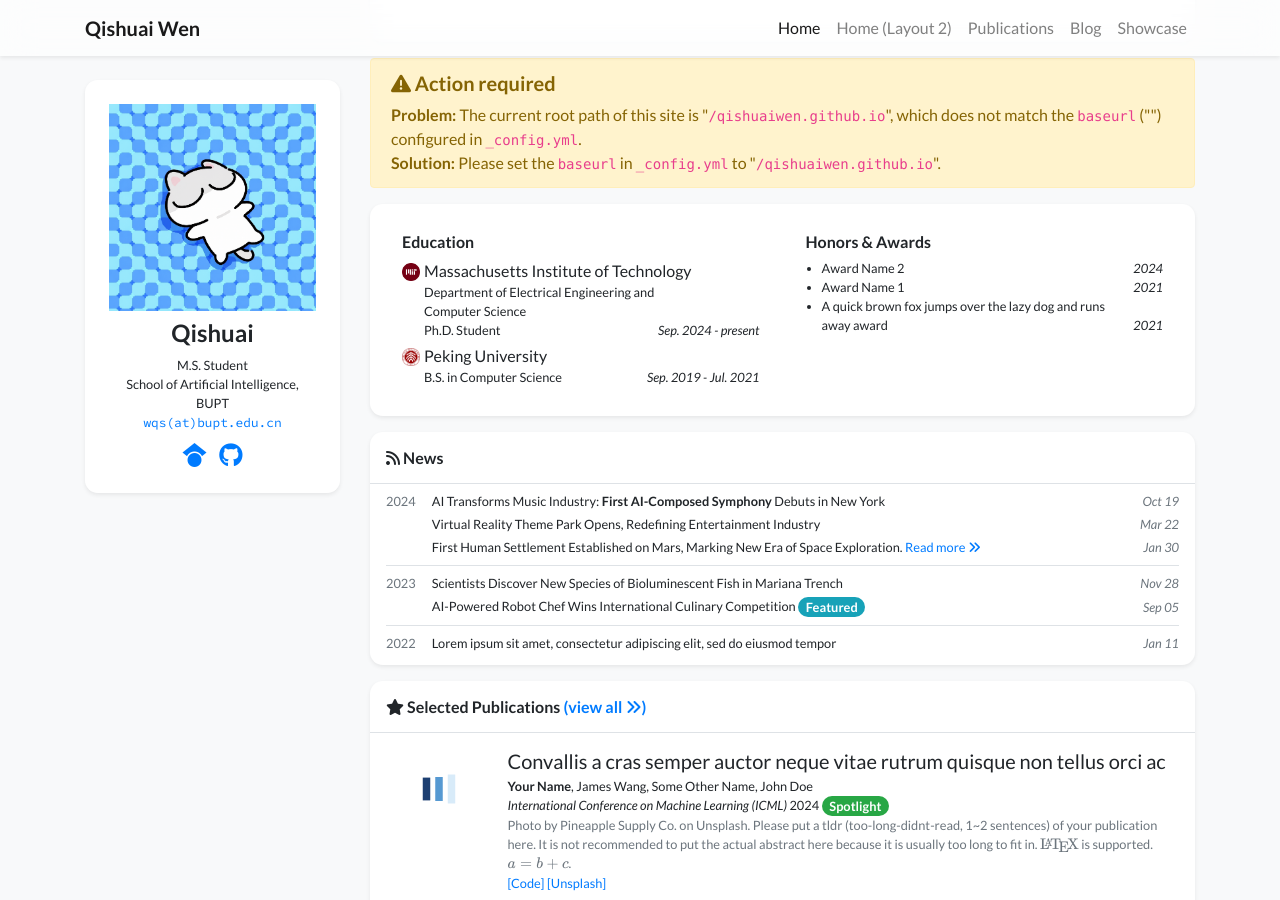
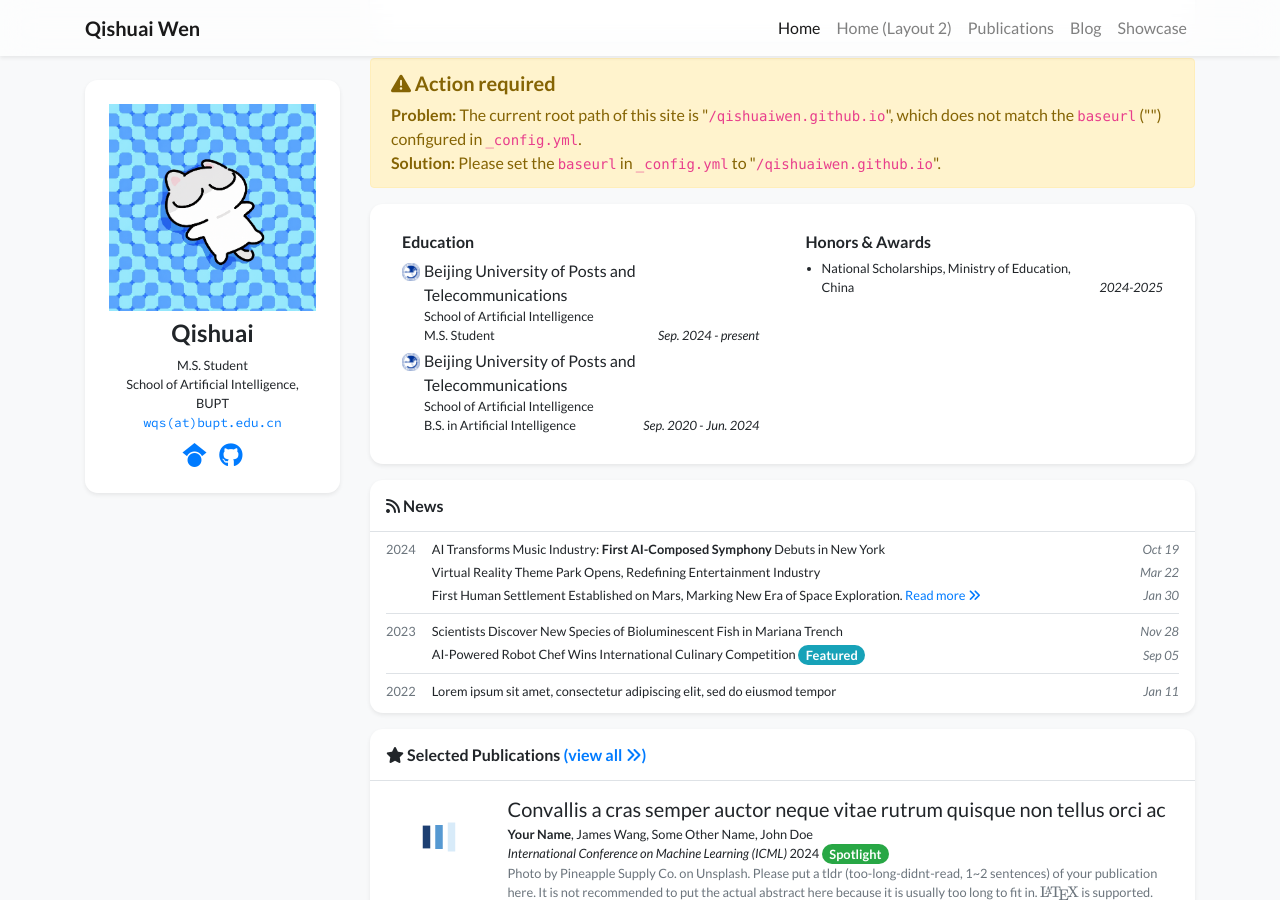
Before and after one commit to QishuaiWen/qishuaiwen.github.io, a Jekyll site: the page built from index.html, in a window 1280 px wide and 900 px high, scrolled down 328 px. Built offline with Jekyll 4.4.1, drawn with Linux system fonts in a browser that asks for light colours; nearby versions of some CDN libraries; a style sheet for code colours, icons or effects is not loaded.

Commit message:
Update profile.yml

```diff
--- a/_data/profile.yml
+++ b/_data/profile.yml
@@ -32,16 +32,18 @@ portrait_url: /assets/images/photos/catme.png
 #   Photo by Manja Vitolic on Unsplash (this caption is optional, comment it out to disable).
 
 education:
-- name: Massachusetts Institute of Technology
-  logo: /assets/images/badges/MIT_Social_circle.png
+- name: Beijing University of Posts and Telecommunications
+  logo: /assets/images/badges/bupt.png
   position: >-
-    Department of Electrical Engineering and Computer Science <br/>
-    Ph.D. Student
+    School of Artificial Intelligence <br/>
+    M.S. Student
   date: Sep. 2024 - present
-- name: Peking University
-  logo: /assets/images/badges/PKU_red.png
-  position: B.S. in Computer Science
-  date: Sep. 2019 - Jul. 2021
+- name: Beijing University of Posts and Telecommunications
+  logo: /assets/images/badges/bupt.png
+  position: >-
+    School of Artificial Intelligence<br/>
+    B.S. in Artificial Intelligence
+  date: Sep. 2020 - Jun. 2024
 
 # experience:
 # - name: Peking University
@@ -50,9 +52,5 @@ education:
 #   date: Sep. 2019 - Jul. 2021
 
 awards:
-- name: Award Name 2
-  date: 2024
-- name: Award Name 1
-  date: 2021
-- name: A quick brown fox jumps over the lazy dog and runs away award
-  date: 2021
+- name: National Scholarships, Ministry of Education, China
+  date: 2024-2025
```
